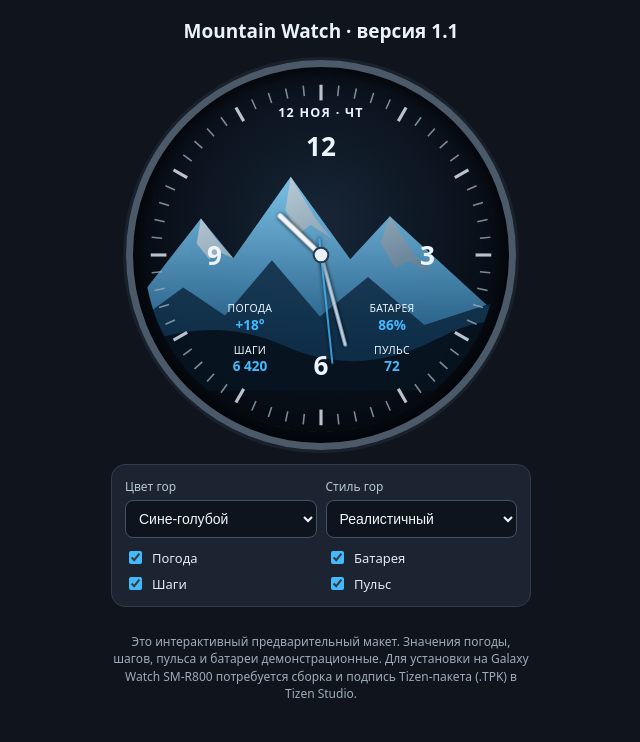
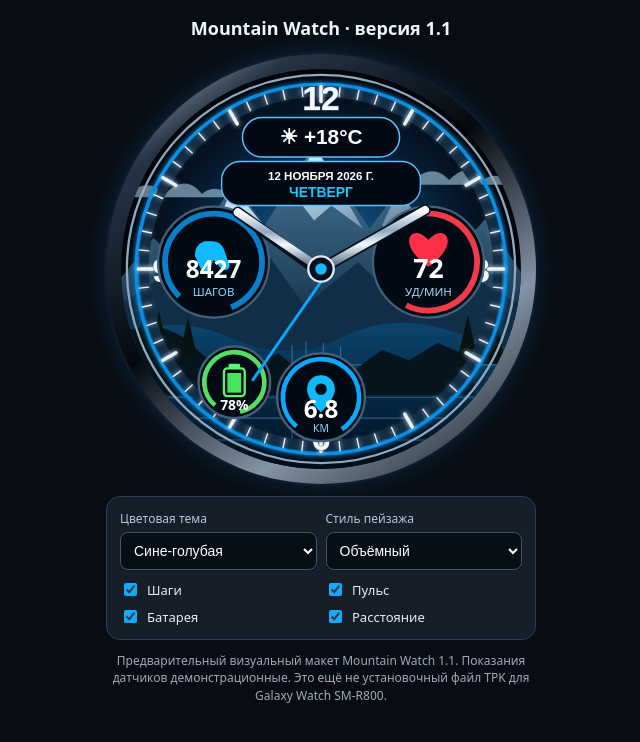
Before and after one commit to koniaeviurii/FreeNavigator, a plain HTML site: page MountainWatch_1.1/preview.html in a window 1280 px wide. Shown: the whole page, without its empty margins (319-959 px from the left). Drawn offline with Linux system fonts and the light colour scheme.

Commit message:
Redesign Mountain Watch 1.1 preview to match approved mountain dial

```diff
--- a/MountainWatch_1.1/preview.html
+++ b/MountainWatch_1.1/preview.html
@@ -1,80 +1,110 @@
 <!doctype html>
 <html lang="ru">
 <head>
-<meta charset="utf-8">
-<meta name="viewport" content="width=device-width,initial-scale=1,maximum-scale=1">
-<title>Mountain Watch 1.1</title>
+<meta charset="utf-8"><meta name="viewport" content="width=device-width,initial-scale=1,maximum-scale=1">
+<title>Mountain Watch 1.1 — preview</title>
 <style>
-:root{color-scheme:dark;--accent:#43baff;--glow:#167fc1;--face:#05090f;--metal:#dce8f2}
-*{box-sizing:border-box}body{margin:0;min-height:100vh;background:#10151d;color:#eaf2fa;font:15px system-ui,Arial;display:flex;flex-direction:column;align-items:center;gap:14px;padding:16px}
-h1{font-size:19px;margin:2px 0} .watch{width:min(88vw,390px);aspect-ratio:1;border-radius:50%;background:radial-gradient(circle at 50% 42%,#172637 0,#080e17 61%,#020407 100%);border:7px solid #4b5968;box-shadow:0 0 0 3px #18212c, inset 0 0 22px #000;position:relative;overflow:hidden}
-svg{width:100%;height:100%;display:block}.date{font-size:12px;letter-spacing:1.2px;fill:#e7f3ff;font-weight:650}.num{font-size:25px;fill:#edf4fb;font-weight:600;text-anchor:middle;dominant-baseline:middle}.tick{stroke:#9aabba;stroke-width:1.5;opacity:.8}.tick.major{stroke:#e7f1fb;stroke-width:3}
-.metric{fill:#e9f5ff;font-size:10px;text-anchor:middle;letter-spacing:.3px}.metricValue{fill:var(--accent);font-size:13px;font-weight:700;text-anchor:middle}
-.hand{stroke-linecap:round;filter:drop-shadow(0 1px 2px #000)}.hour{stroke:#f2f5f8;stroke-width:5}.minute{stroke:#b9d0e3;stroke-width:3.2}.second{stroke:var(--accent);stroke-width:1.5}.hub{fill:#e9f1f8;stroke:#263d50;stroke-width:2}
-.panel{width:min(100%,420px);background:#1b2430;border:1px solid #303d4d;border-radius:14px;padding:13px;display:grid;gap:10px}
-.controls{display:grid;grid-template-columns:1fr 1fr;gap:9px}label{font-size:12px;color:#b8c7d6;display:grid;gap:5px}select{width:100%;background:#0d141d;color:#f3f7fb;border:1px solid #435366;border-radius:8px;padding:9px;font-size:14px}
-.toggles{display:grid;grid-template-columns:1fr 1fr;gap:7px 12px} .toggles label{display:flex;align-items:center;gap:7px;font-size:13px;color:#e1eaf2}input{accent-color:#42baff}
-.note{max-width:420px;color:#9eacba;font-size:12px;line-height:1.45;text-align:center}
-</style>
-</head>
+:root{--blue:#12aaff;--glow:#087bd0;--ring:#087ec5}
+*{box-sizing:border-box}body{margin:0;min-height:100vh;padding:14px;background:#090d13;color:#eef6ff;font:14px system-ui,Arial;display:flex;flex-direction:column;align-items:center;gap:12px}
+h1{font-size:18px;margin:2px}.watch{width:min(94vw,430px);aspect-ratio:1;border-radius:50%;padding:7px;background:linear-gradient(145deg,#d9e4ef,#253446 18%,#05090e 45%,#8394a6 72%,#080c12);box-shadow:0 0 0 2px #101c29,0 0 24px #087bd044;overflow:hidden}
+svg{width:100%;height:100%;display:block;border-radius:50%}.panel{width:min(100%,430px);padding:13px;background:#151e29;border:1px solid #304052;border-radius:14px;display:grid;gap:10px}
+.controls{display:grid;grid-template-columns:1fr 1fr;gap:9px}label{display:grid;gap:5px;color:#b8c8d8;font-size:12px}select{width:100%;padding:9px;border-radius:8px;background:#080e16;color:#fff;border:1px solid #40556b;font-size:14px}
+.toggles{display:grid;grid-template-columns:1fr 1fr;gap:8px}.toggles label{display:flex;align-items:center;gap:7px;color:#e4edf6;font-size:13px}input{accent-color:var(--blue)}
+.note{max-width:430px;margin:0;color:#9cabb9;font-size:12px;line-height:1.45;text-align:center}
+</style></head>
 <body>
 <h1>Mountain Watch · версия 1.1</h1>
 <div class="watch">
-<svg viewBox="0 0 360 360" role="img" aria-label="Аналоговый циферблат с горами">
+<svg viewBox="0 0 360 360" role="img" aria-label="Горный циферблат с озером, стрелками и круговыми индикаторами">
 <defs>
- <linearGradient id="mountain" x1="0" y1="0" x2="0" y2="1"><stop id="peak" offset="0" stop-color="#8bd7ff"/><stop offset="1" stop-color="#15517e"/></linearGradient>
- <linearGradient id="snow" x1="0" y1="0" x2="1" y2="1"><stop offset="0" stop-color="#f4fbff"/><stop offset="1" stop-color="#6d879c"/></linearGradient>
- <clipPath id="inner"><circle cx="180" cy="180" r="169"/></clipPath>
+ <radialGradient id="sky"><stop stop-color="#1468a5"/><stop offset=".72" stop-color="#071c32"/><stop offset="1" stop-color="#02060b"/></radialGradient>
+ <linearGradient id="snow" x2="0.8" y2="1"><stop stop-color="#fff"/><stop offset=".42" stop-color="#b8d9ed"/><stop offset="1" stop-color="#41617d"/></linearGradient>
+ <linearGradient id="rock" x2="0" y2="1"><stop stop-color="#477a9d"/><stop offset="1" stop-color="#071b2c"/></linearGradient>
+ <linearGradient id="water" x2="0" y2="1"><stop stop-color="#0b456d"/><stop offset=".55" stop-color="#05243e"/><stop offset="1" stop-color="#010912"/></linearGradient>
+ <linearGradient id="metal" x2="0" y2="1"><stop stop-color="#fff"/><stop offset=".35" stop-color="#91a9c0"/><stop offset=".58" stop-color="#f4fbff"/><stop offset="1" stop-color="#40576e"/></linearGradient>
+ <filter id="glow"><feGaussianBlur stdDeviation="2.5" result="b"/><feMerge><feMergeNode in="b"/><feMergeNode in="SourceGraphic"/></feMerge></filter>
+ <clipPath id="face"><circle cx="180" cy="180" r="173"/></clipPath>
 </defs>
-<g clip-path="url(#inner)">
- <circle cx="180" cy="180" r="170" fill="none" stroke="#65788b" stroke-width="1"/>
- <g id="mountains" opacity=".88">
-  <path d="M-5 235 L65 145 96 183 151 105 208 184 246 143 365 252 365 290 -5 290Z" fill="url(#mountain)"/>
-  <path d="M65 145 L80 165 96 183 82 177 73 184 61 169Z M151 105 L174 144 190 164 170 151 159 160 146 137Z M246 143 L268 178 287 199 264 186 251 193 237 168Z" fill="url(#snow)" opacity=".9"/>
-  <path d="M-5 250 L48 211 88 238 133 185 179 239 225 201 279 247 365 219 365 300 -5 300Z" fill="#0c2740" opacity=".8"/>
-  <path d="M-5 270 Q75 235 145 267 T290 261 T365 270 L365 310 -5 310Z" fill="#071522"/>
+<g clip-path="url(#face)">
+ <rect width="360" height="360" fill="#02060b"/>
+ <circle cx="180" cy="180" r="170" fill="url(#sky)"/>
+ <!-- distant clouds and peaks -->
+ <g opacity=".55" fill="#b7dcf4"><path d="M12 115q18-15 33 0 17-18 32 0 13-10 25 3H5z"/><path d="M260 103q17-15 31 0 16-17 29 0 13-9 23 4h-88z"/></g>
+ <g id="landscape">
+  <path d="M-12 211 35 153 59 177 105 105 131 143 174 73 222 145 247 112 291 171 322 137 375 215V282H-12Z" fill="url(#rock)"/>
+  <path d="m105 105 13 22 13 16-17-8-11 9-9-12zm69-32 22 37 20 35-27-20-15 13-17-22zm73 39 17 23 20 36-24-18-15 9-12-20z" fill="url(#snow)"/>
+  <path d="M-8 220 45 185 83 205 128 159 166 212 212 174 253 214 304 184 372 221V276H-8Z" fill="#102e47"/>
+  <path d="M-8 245q55-30 108-6t99 0 103-2 76 8v115H-8Z" fill="url(#water)"/>
+  <g stroke="#5db9e9" opacity=".42" stroke-width="1"><path d="M25 263h310M48 276h260M16 291h330M70 309h220M35 328h290"/><path d="M155 246v86m12-90v94m15-92v90m15-87v84"/></g>
+  <path d="M0 240q30-19 59-2l22 19 22-11 20 15 20-8 17 14 24-12 24 13 25-18 23 9 25-15 31 13v32H0Z" fill="#06151d"/>
+  <g fill="#06130f"><path d="m18 253 8-33 8 33zm13 5 9-41 9 41zm26-2 8-34 8 34zm241 2 9-38 9 38zm22 4 10-45 10 45zm20-2 8-34 8 34z"/></g>
  </g>
- <text x="180" y="48" class="date" text-anchor="middle" id="date">12 НОЯ · ЧТ</text>
- <g id="ticks"></g>
- <g id="numbers">
-  <text x="180" y="78" class="num">12</text><text x="282" y="183" class="num">3</text><text x="180" y="288" class="num">6</text><text x="78" y="183" class="num">9</text>
+ <!-- luminous bezel -->
+ <circle cx="180" cy="180" r="168" fill="none" stroke="#91a8bd" stroke-width="2"/>
+ <circle cx="180" cy="180" r="160" fill="none" stroke="#078de0" stroke-width="3" filter="url(#glow)"/>
+ <circle cx="180" cy="180" r="153" fill="none" stroke="#122c43" stroke-width="8"/>
+ <g id="ticks" stroke="#e6f3ff" stroke-linecap="round" filter="url(#glow)"></g>
+ <!-- hour numerals -->
+ <g fill="#f4f7fb" stroke="#60758a" stroke-width=".7" paint-order="stroke" font-family="Arial" font-weight="800" font-size="29" text-anchor="middle">
+  <text x="180" y="42">12</text><text x="318" y="191">3</text><text x="180" y="337">6</text><text x="42" y="191">9</text>
  </g>
- <g id="metrics">
-  <g data-metric="weather"><text x="112" y="235" class="metric">ПОГОДА</text><text x="112" y="252" class="metricValue">+18°</text></g>
-  <g data-metric="battery"><text x="248" y="235" class="metric">БАТАРЕЯ</text><text x="248" y="252" class="metricValue">86%</text></g>
-  <g data-metric="steps"><text x="112" y="275" class="metric">ШАГИ</text><text x="112" y="291" class="metricValue">6 420</text></g>
-  <g data-metric="pulse"><text x="248" y="275" class="metric">ПУЛЬС</text><text x="248" y="291" class="metricValue">72</text></g>
+ <!-- weather/date capsules -->
+ <g font-family="Arial" text-anchor="middle">
+  <rect x="112" y="49" width="136" height="34" rx="17" fill="#020914" stroke="#5ebfff" stroke-width="1.3"/>
+  <text x="180" y="72" fill="#fff" font-size="18" font-weight="700">☀ +18°C</text>
+  <rect x="94" y="87" width="172" height="38" rx="16" fill="#020914" stroke="#5ebfff" stroke-width="1.2"/>
+  <text id="date" x="180" y="103" fill="#fff" font-size="10" font-weight="700">12 НОЯБРЯ 2026</text>
+  <text id="weekday" x="180" y="118" fill="#18c9ff" font-size="12" font-weight="700">ЧЕТВЕРГ</text>
  </g>
- <g id="hands">
-  <line id="hour" class="hand hour" x1="180" y1="180" x2="180" y2="126"/>
-  <line id="minute" class="hand minute" x1="180" y1="180" x2="180" y2="91"/>
-  <line id="second" class="hand second" x1="180" y1="195" x2="180" y2="76"/>
-  <circle class="hub" cx="180" cy="180" r="7"/>
+ <!-- circular widgets -->
+ <g id="stepsWidget" transform="translate(87 174)">
+  <circle r="48" fill="#020a14" stroke="#41617a" stroke-width="2"/><circle r="42" fill="none" stroke="#087fca" stroke-width="5" stroke-dasharray="215 50" transform="rotate(135)" />
+  <path d="M-8-18q-9 4-8 13l5 11q4 5 8 0l3-8 7 8q5 3 7-3l-5-14q-3-7-10-7z" fill="#10baff"/>
+  <text y="14" fill="#fff" font-size="21" font-weight="800" text-anchor="middle">8427</text><text y="29" fill="#8edaff" font-size="10" text-anchor="middle">ШАГОВ</text>
+ </g>
+ <g id="pulseWidget" transform="translate(273 174)">
+  <circle r="48" fill="#020a14" stroke="#41617a" stroke-width="2"/><circle r="42" fill="none" stroke="#f23b49" stroke-width="5" stroke-dasharray="170 95" transform="rotate(-115)"/>
+  <path d="M0-19c-13-16-30 2 0 23 30-21 13-39 0-23" fill="#ff3048"/>
+  <text y="14" fill="#fff" font-size="23" font-weight="800" text-anchor="middle">72</text><text y="29" fill="#a9d7f5" font-size="10" text-anchor="middle">УД/МИН</text>
+ </g>
+ <g id="batteryWidget" transform="translate(105 278)">
+  <circle r="31" fill="#020a14" stroke="#42627a" stroke-width="2"/><circle r="26" fill="none" stroke="#53df65" stroke-width="4" stroke-dasharray="140 24" transform="rotate(130)"/>
+  <rect x="-9" y="-12" width="18" height="24" rx="3" fill="none" stroke="#61f274" stroke-width="2"/><rect x="-5" y="-16" width="10" height="4" rx="1" fill="#61f274"/><rect x="-6" y="-8" width="12" height="17" fill="#45e45b"/>
+  <text y="24" fill="#fff" font-size="12" font-weight="700" text-anchor="middle">78%</text>
+ </g>
+ <g id="distanceWidget" transform="translate(180 291)">
+  <circle r="38" fill="#020a14" stroke="#42627a" stroke-width="2"/><circle r="33" fill="none" stroke="#08aaff" stroke-width="4" stroke-dasharray="165 42" transform="rotate(130)"/>
+  <path d="M0-19c-7 0-12 5-12 12 0 9 12 20 12 20S12 2 12-7C12-14 7-19 0-19m0 7a5 5 0 1 1 0 10 5 5 0 0 1 0-10" fill="#10baff"/>
+  <text y="18" fill="#fff" font-size="21" font-weight="800" text-anchor="middle">6.8</text><text y="30" fill="#8edaff" font-size="9" text-anchor="middle">КМ</text>
+ </g>
+ <!-- metallic analog hands over landscape -->
+ <g id="hands" stroke-linecap="round">
+  <path d="M180 183 L108 131" stroke="#07111d" stroke-width="10"/><path d="M180 180 L108 131" stroke="url(#metal)" stroke-width="7"/>
+  <path d="M180 180 L270 129" stroke="#07111d" stroke-width="10"/><path d="M180 180 L270 129" stroke="url(#metal)" stroke-width="7"/>
+  <path d="M180 191 L121 276" stroke="#04aaff" stroke-width="2.5"/>
+  <circle cx="180" cy="180" r="11" fill="#07111d" stroke="#dcecff" stroke-width="2"/><circle cx="180" cy="180" r="5" fill="#16baff"/>
  </g>
 </g>
-</svg>
-</div>
+</svg></div>
 <section class="panel">
  <div class="controls">
-  <label>Цвет гор<select id="palette"><option value="blue">Сине-голубой</option><option value="gold">Золотисто-оранжевый</option><option value="violet">Фиолетовый</option><option value="silver">Серебристо-белый</option><option value="green">Зелёный</option><option value="turquoise">Бирюзовый</option></select></label>
-  <label>Стиль гор<select id="style"><option value="real">Реалистичный</option><option value="art">Художественный</option><option value="line">Контурный</option></select></label>
+  <label>Цветовая тема<select id="palette"><option value="blue">Сине-голубая</option><option value="gold">Золотистая</option><option value="violet">Фиолетовая</option><option value="silver">Серебристая</option><option value="green">Зелёная</option><option value="turquoise">Бирюзовая</option></select></label>
+  <label>Стиль пейзажа<select id="style"><option value="real">Объёмный</option><option value="art">Художественный</option><option value="line">Контурный</option></select></label>
  </div>
  <div class="toggles">
-  <label><input type="checkbox" data-toggle="weather" checked> Погода</label>
-  <label><input type="checkbox" data-toggle="battery" checked> Батарея</label>
-  <label><input type="checkbox" data-toggle="steps" checked> Шаги</label>
-  <label><input type="checkbox" data-toggle="pulse" checked> Пульс</label>
+  <label><input type="checkbox" data-widget="stepsWidget" checked> Шаги</label>
+  <label><input type="checkbox" data-widget="pulseWidget" checked> Пульс</label>
+  <label><input type="checkbox" data-widget="batteryWidget" checked> Батарея</label>
+  <label><input type="checkbox" data-widget="distanceWidget" checked> Расстояние</label>
  </div>
 </section>
-<p class="note">Это интерактивный предварительный макет. Значения погоды, шагов, пульса и батареи демонстрационные. Для установки на Galaxy Watch SM‑R800 потребуется сборка и подпись Tizen-пакета (.TPK) в Tizen Studio.</p>
+<p class="note">Предварительный визуальный макет Mountain Watch 1.1. Показания датчиков демонстрационные. Это ещё не установочный файл TPK для Galaxy Watch SM‑R800.</p>
 <script>
-const tickGroup=document.getElementById('ticks');
-for(let i=0;i<60;i++){const a=i*Math.PI/30-Math.PI/2,r1=i%5===0?148:153,r2=163;const x1=180+Math.cos(a)*r1,y1=180+Math.sin(a)*r1,x2=180+Math.cos(a)*r2,y2=180+Math.sin(a)*r2;const l=document.createElementNS('http://www.w3.org/2000/svg','line');l.setAttribute('x1',x1);l.setAttribute('y1',y1);l.setAttribute('x2',x2);l.setAttribute('y2',y2);l.setAttribute('class',i%5===0?'tick major':'tick');tickGroup.appendChild(l)}
-const palettes={blue:['#8bd7ff','#15517e','#43baff'],gold:['#ffe0a0','#a94e16','#ffb34d'],violet:['#e0b5ff','#60338c','#c18aff'],silver:['#ffffff','#65798d','#dce8f2'],green:['#b9ed9c','#28633d','#8bdc77'],turquoise:['#a4fff1','#147c79','#5ce0d0']};
-document.getElementById('palette').addEventListener('change',e=>{const p=palettes[e.target.value];document.querySelector('#peak').setAttribute('stop-color',p[0]);document.querySelector('#mountain path').setAttribute('fill','url(#mountain)');document.querySelector('#mountain').style.filter='';document.documentElement.style.setProperty('--accent',p[2]);document.querySelector('#mountain').querySelectorAll('path')[0].setAttribute('fill',p[1]);});
-document.getElementById('style').addEventListener('change',e=>{const m=document.getElementById('mountains');m.setAttribute('opacity',e.target.value==='line'?'1':'.88');m.querySelectorAll('path').forEach((p,i)=>{if(e.target.value==='line'){p.setAttribute('fill','none');p.setAttribute('stroke','var(--accent)');p.setAttribute('stroke-width',i===0?'2':'1.2')}else{p.removeAttribute('stroke');p.removeAttribute('stroke-width');p.setAttribute('fill',i===0?'url(#mountain)':i===1?'url(#snow)':i===2?'#0c2740':'#071522');p.setAttribute('opacity',e.target.value==='art'?'0.72':'1')}})});
-document.querySelectorAll('[data-toggle]').forEach(c=>c.addEventListener('change',()=>{const g=document.querySelector('[data-metric="'+c.dataset.toggle+'"]');g.style.display=c.checked?'':'none'}));
-function update(){const d=new Date(),s=d.getSeconds()+d.getMilliseconds()/1000,m=d.getMinutes()+s/60,h=(d.getHours()%12)+m/60;document.getElementById('second').setAttribute('transform','rotate('+(s*6)+' 180 180)');document.getElementById('minute').setAttribute('transform','rotate('+(m*6)+' 180 180)');document.getElementById('hour').setAttribute('transform','rotate('+(h*30)+' 180 180)');const days=['ВС','ПН','ВТ','СР','ЧТ','ПТ','СБ'],months=['ЯНВ','ФЕВ','МАР','АПР','МАЙ','ИЮН','ИЮЛ','АВГ','СЕН','ОКТ','НОЯ','ДЕК'];document.getElementById('date').textContent=String(d.getDate()).padStart(2,'0')+' '+months[d.getMonth()]+' · '+days[d.getDay()]}
-update();setInterval(update,250);
-</script>
-</body></html>
+const ns='http://www.w3.org/2000/svg',tg=document.getElementById('ticks');
+for(let i=0;i<60;i++){let a=i*Math.PI/30-Math.PI/2,r=i%5===0?145:150,x1=180+Math.cos(a)*r,y1=180+Math.sin(a)*r,x2=180+Math.cos(a)*158,y2=180+Math.sin(a)*158,l=document.createElementNS(ns,'line');l.setAttribute('x1',x1);l.setAttribute('y1',y1);l.setAttribute('x2',x2);l.setAttribute('y2',y2);l.setAttribute('stroke-width',i%5===0?3:1.2);tg.appendChild(l)}
+document.querySelectorAll('[data-widget]').forEach(c=>c.addEventListener('change',()=>document.getElementById(c.dataset.widget).style.display=c.checked?'':'none'));
+const themes={blue:['#12aaff','#087bd0'],gold:['#ffc15c','#a96819'],violet:['#c38aff','#7042ad'],silver:['#e4efff','#8097b0'],green:['#7de68a','#278d48'],turquoise:['#65e6dc','#168f91']};
+document.getElementById('palette').addEventListener('change',e=>{let p=themes[e.target.value];document.documentElement.style.setProperty('--blue',p[0]);document.documentElement.style.setProperty('--glow',p[1]);document.querySelectorAll('#ticks line').forEach(x=>x.setAttribute('stroke',p[0]));document.querySelectorAll('#hands path:last-of-type').forEach(x=>x.setAttribute('stroke',p[0]));document.querySelectorAll('#stepsWidget circle:nth-child(2),#distanceWidget circle:nth-child(2)').forEach(x=>x.setAttribute('stroke',p[0]));});
+document.getElementById('style').addEventListener('change',e=>{const l=document.getElementById('landscape');l.style.filter=e.target.value==='art'?'saturate(1.6) contrast(1.12)':e.target.value==='line'?'grayscale(1) contrast(1.8)':'none';});
+function clock(){const d=new Date();document.getElementById('date').textContent=d.toLocaleDateString('ru-RU',{day:'2-digit',month:'long',year:'numeric'}).toUpperCase();document.getElementById('weekday').textContent=d.toLocaleDateString('ru-RU',{weekday:'long'}).toUpperCase()}clock();
+</script></body></html>
```
